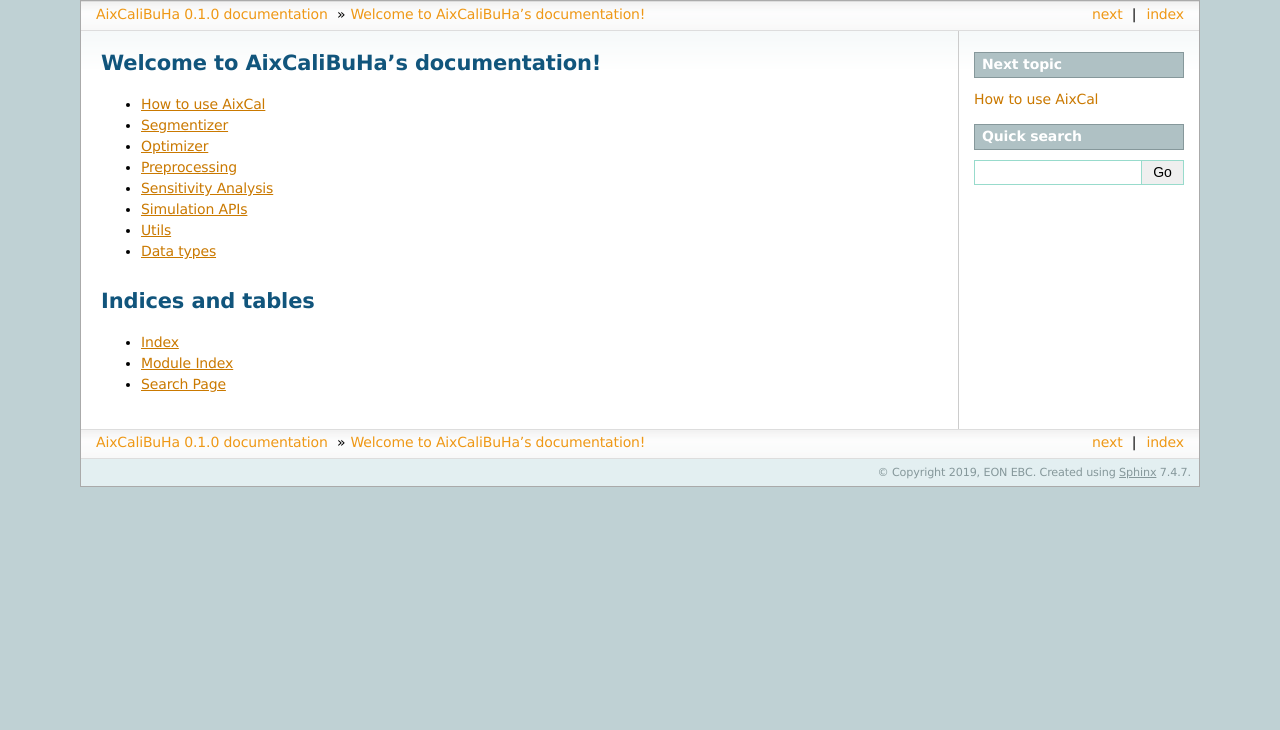
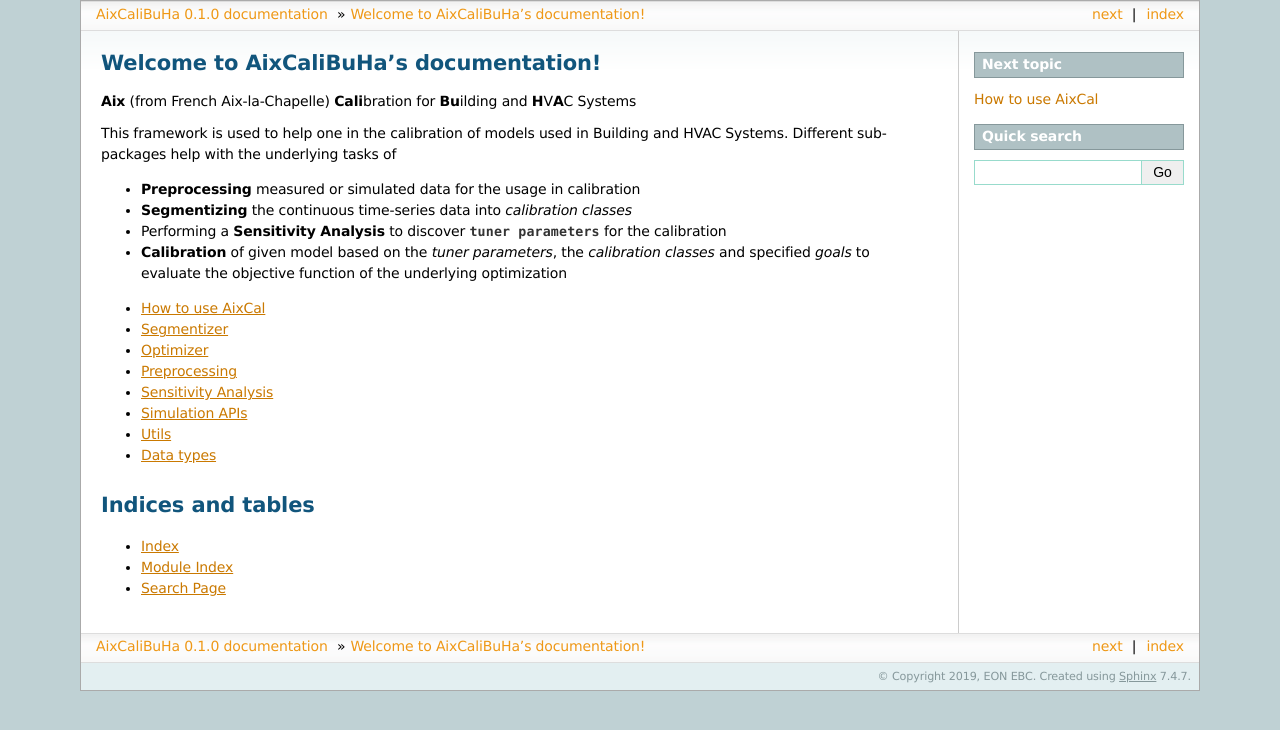
Before and after one commit to RWTH-EBC/AixCaliBuHA, a Sphinx documentation site: the page built from docs/source/index.rst, in a window 1280 px wide. Shown: the top 730 px of the page. Built offline with Sphinx 7.4.7, drawn with Linux system fonts in a browser that asks for light colours.

Commit message:
Further specify index.rst

```diff
--- a/docs/source/index.rst
+++ b/docs/source/index.rst
@@ -5,6 +5,17 @@
 
 Welcome to AixCaliBuHa's documentation!
 =======================================
+
+**Aix** (from French Aix-la-Chapelle) **Cali**\bration for **Bu**\ ilding and **H**\V\ **A**\C Systems
+
+This framework is used to help one in the calibration of models used in Building
+and HVAC Systems. Different sub-packages help with the underlying tasks of
+
+- **Preprocessing** measured or simulated data for the usage in calibration
+- **Segmentizing** the continuous time-series data into *calibration classes*
+- Performing a **Sensitivity Analysis** to discover :meth:`tuner parameters <aixcal.data_types.TunerParas>` for the calibration
+- **Calibration** of given model based on the *tuner parameters*, the *calibration classes* and specified *goals* to evaluate the objective function of the underlying optimization
+
 
 .. toctree::
    :maxdepth: 2
```
